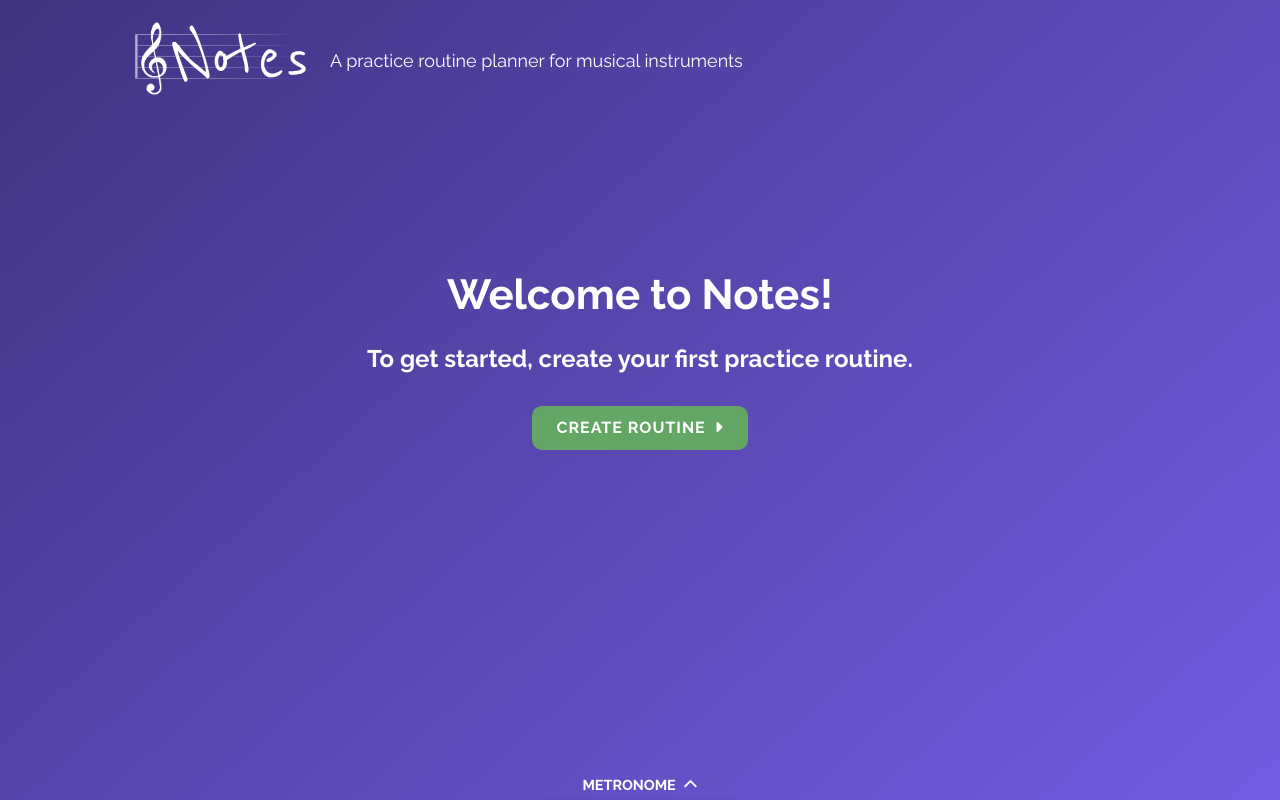
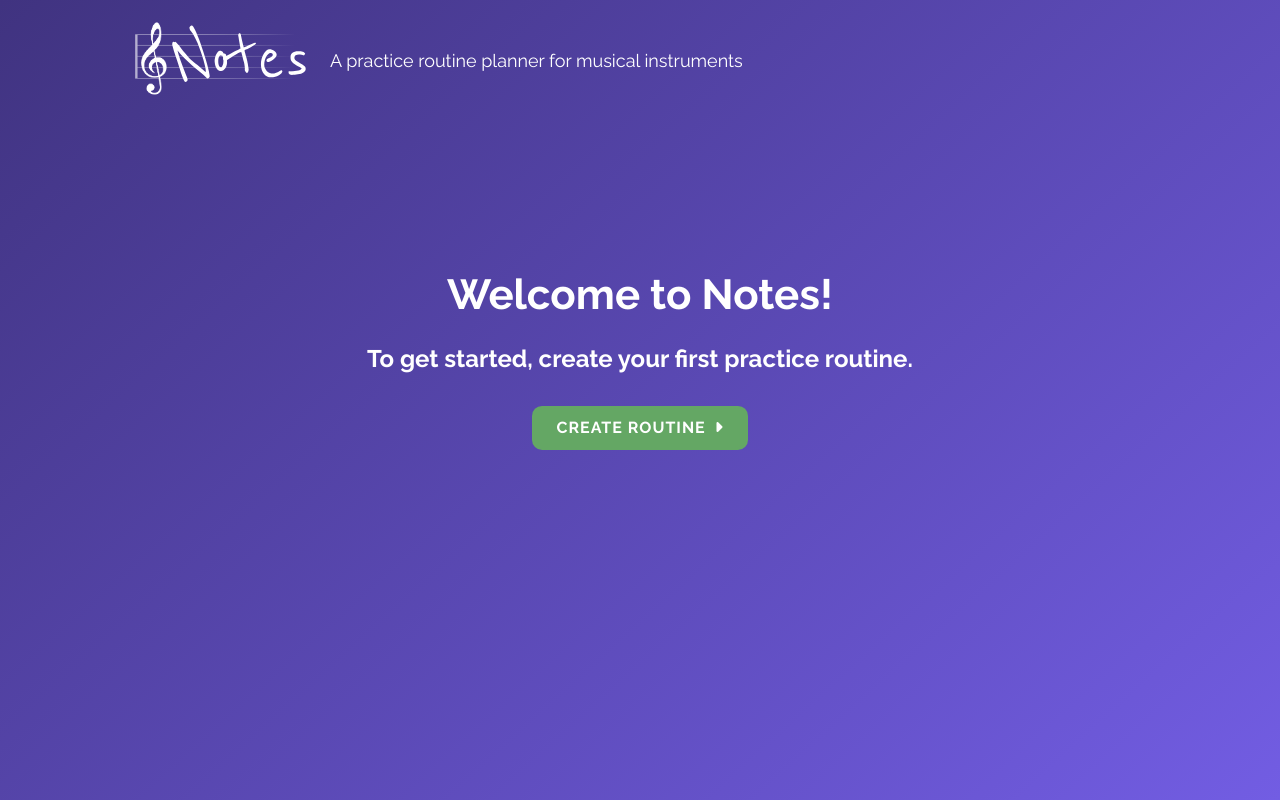
Before and after one commit to connorbiddle/notes, a React (Create React App) app: page / in a window 1280 px wide. Built offline with nearby package versions, Linux system fonts and the light colour scheme.

Commit message:
Temporarily disabled Metronome.

```diff
--- a/src/App.js
+++ b/src/App.js
@@ -3,9 +3,8 @@ import { Route } from "react-router-dom";
 import { lighten, saturate } from "polished";
 import Container from "./components/presentational/Container";
 import Home from "./components/views/Home";
+import RoutineForm from "./components/views/RoutineForm";
 import TitleBar from "./components/parts/TitleBar";
-import Metronome from "./components/parts/Metronome";
-import RoutineForm from "./components/views/RoutineForm";
 
 function App() {
   return (
@@ -19,7 +18,7 @@ function App() {
           path="/edit/:slug"
           render={({ match }) => <RoutineForm editing={match.params.slug} />}
         />
-        <Metronome />
+        {/* <Metronome /> */}
       </Container>
     </StyledApp>
   );
```
